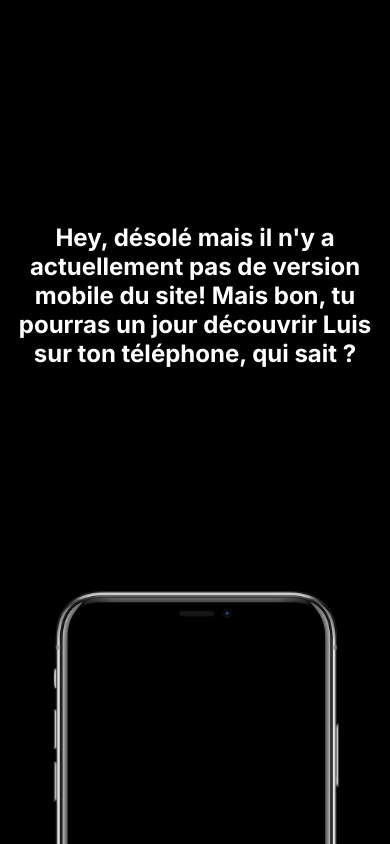
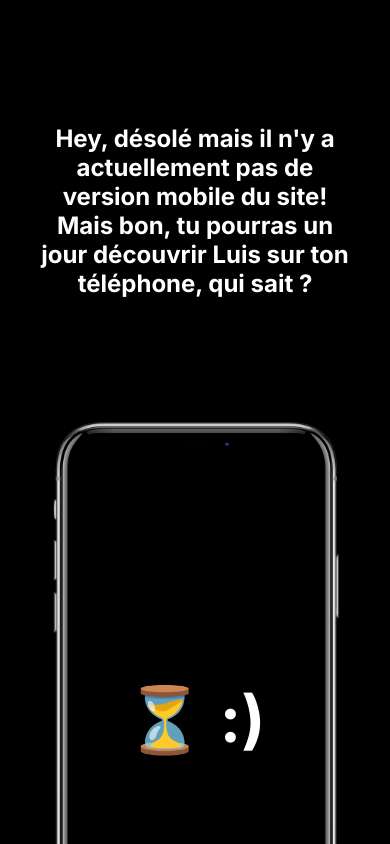
Before and after one commit to louwiis/portfolio, a Vue app: page / in a window 390 px wide. Built offline with nearby package versions, Linux system fonts and the light colour scheme.

Commit message:
new iphone png and prettier screen

```diff
--- a/src/App.vue
+++ b/src/App.vue
@@ -34,21 +34,24 @@ import iphone from '@/assets/images/iphone.png'
     height: 100vh;
     width: 100vw;
     overflow: scroll;
+    position: relative;
 
     .text {
       color: #fff;
       font-size: 24px;
       font-weight: bold;
       text-align: center;
-      height: 70vh;
+      height: 50vh;
       display: flex;
       align-items: center;
-      padding: 0 16px;
+      padding: 0 32px;
+      position: fixed;
     }
 
     .iphone {
       width: 100%;
       position: relative;
+      margin-top: 50vh;
 
       .image {
         width: 100%;
```
Also changed, not shown: src/assets/images/iphone.png.
